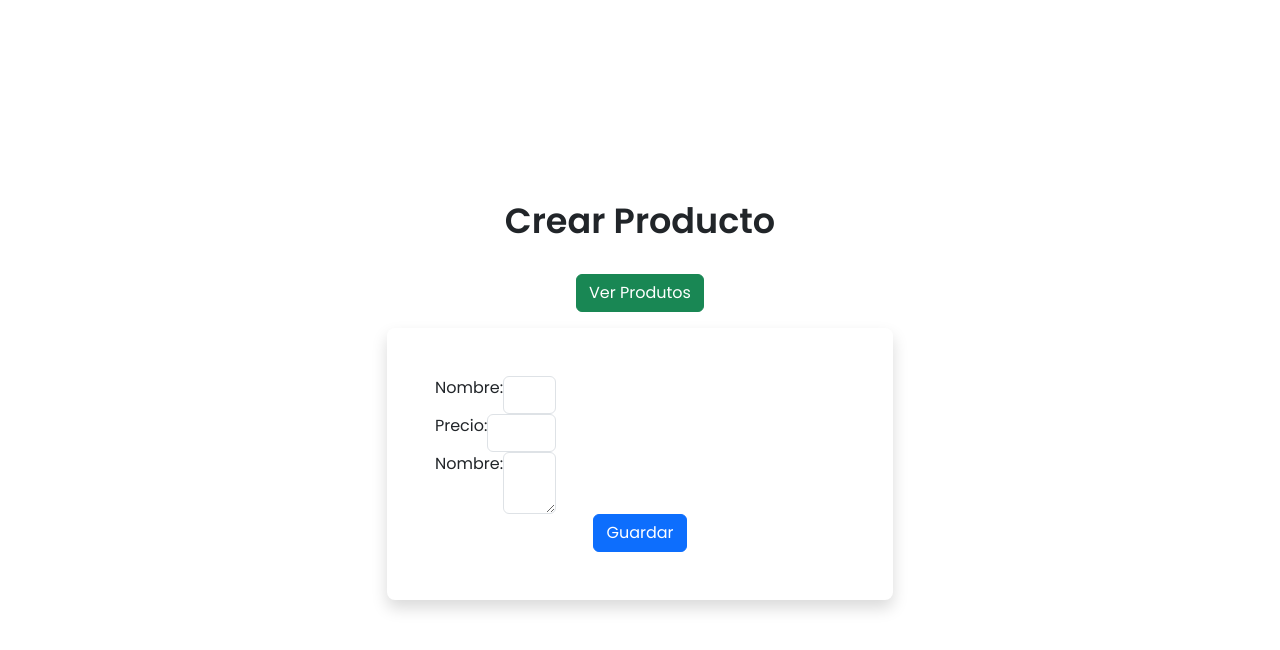
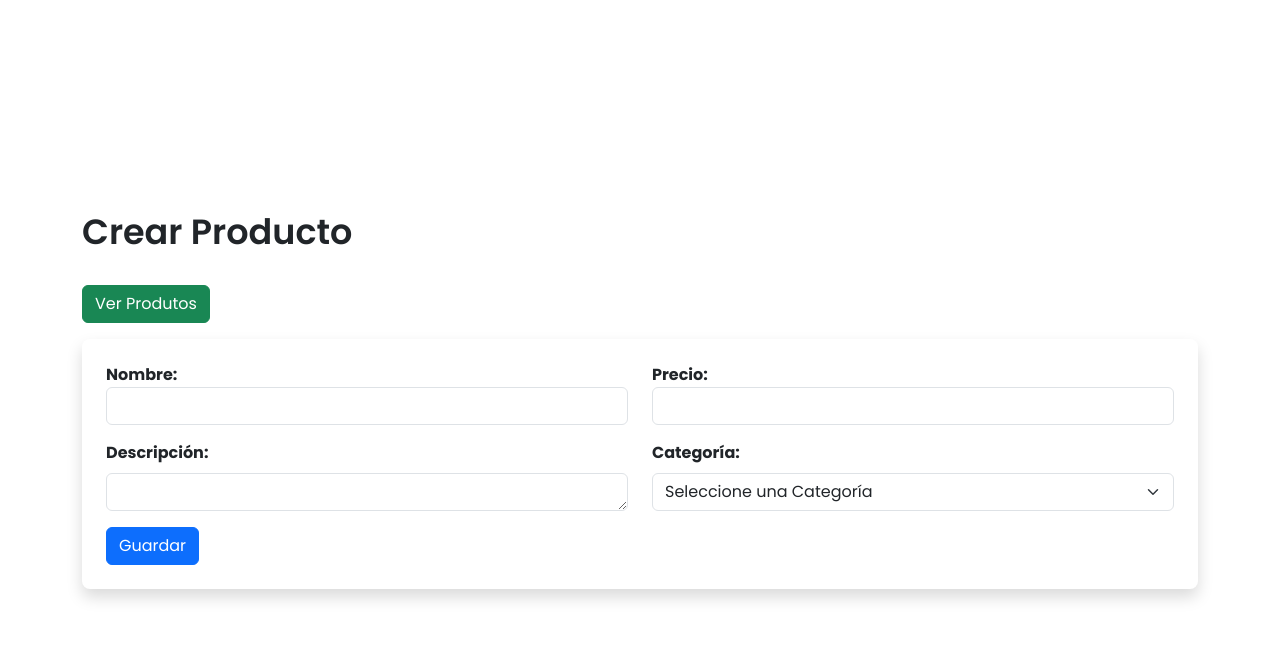
Before and after one commit to FrancoLoera/Evidencia-4-Django, a Django app: page /crear/ in a window 1280 px wide. Shown: the top 650 px of the page. Run offline with Django 5.2, Linux system fonts and the light colour scheme; data comes from the database, SQL or seed files in the repository; both versions use the stored data as it was after the commit; some libraries are stand-ins or nearby versions.

Commit message:
Formulario de Creación de productos terminado. Pendiente: Formulario de Editar productos y Formularios de Categorías

```diff
--- a/proyecto_prueba/app/templates/crear.html
+++ b/proyecto_prueba/app/templates/crear.html
@@ -15,23 +15,34 @@
 </head>
 <body>
     <main class="container vh-100 d-flex flex-column align-items-center justify-content-center">
-        <h1>Crear Producto</h1>
-        <a class="text-decoration-none btn btn-success mt-4 mb-3 align-self-center" href="{% url 'listar' %}">Ver Produtos</a>
-        <div class="p-5 rounded-3 text-center shadow">
-            <form method="post">
+        <div>
+            <h1>Crear Producto</h1>
+            <a class="text-decoration-none btn btn-success mt-4 mb-3 align-self-center" href="{% url 'listar' %}">Ver Produtos</a>
+            <form class="p-4 rounded-3 shadow" method="post">
                 {% csrf_token %}
-                <div class="row d-flex flex-column">
-                    <div class="col-4 d-flex">
-                        <label class="form-label" for="nombre">Nombre:</label>
-                        <input class="form-control" type="text" name="nombre"><br>
+                <div class="row display-flex">
+                    <div class="col-6 mb-3">
+                        <div><l1abel class="form-label fw-bold" for="nombre">Nombre:</label></div>
+                        <div><input class="form-control" type="text" name="nombre" required></div>
                     </div>
-                    <div class="col-4 d-flex">
-                        <label class="form-label" for="precio">Precio:</label>
-                        <input class="form-control" type="text" name="precio"><br>
+                    <div class="col-6 mb-3">
+                        <div><label class="form-label fw-bold mb-0" for="precio">Precio:</label></div>
+                        <div><input class="form-control" type="number" step="0.01" min="0" name="precio" required></div>
                     </div>
-                    <div class="col-4 d-flex">
-                        <label class="form-label" for="descripcion">Nombre:</label>
-                        <textarea class="form-control" name="descripcion"></textarea>
+                    <div class="col-6 mb-3">
+                        <div><label class="form-label fw-bold" for="descripcion">Descripción:</label></div>
+                        <div><textarea class="form-control" name="descripcion" rows="1" required></textarea></div>
+                    </div>
+                    <div class="col-6 mb-3">
+                        <div><label class="form-label fw-bold" for="categoria">Categoría:</label></div>
+                        <div>
+                            <select class="form-select" name="categoria" id="categoria" required>
+                                <option value="">Seleccione una Categoría</option>
+                                {% for categoria in categorias %}
+                                    <option value="{{ categoria.id }}">{{ categoria.nombre }}</option>
+                                {% endfor %}
+                            </select>
+                        </div>
                     </div>
                 </div>
                 <button type="submit" class="btn btn-primary">Guardar</button>
--- a/proyecto_prueba/app/views.py
+++ b/proyecto_prueba/app/views.py
@@ -2,7 +2,7 @@ from django.shortcuts import render
 
 # Create your views here.
 from django.shortcuts import render, redirect, get_object_or_404
-from .models import Producto
+from .models import Producto, Categoria
 
 def listar_productos(request):
     productos = Producto.objects.all()
@@ -13,9 +13,14 @@ def crear_producto(request):
         nombre = request.POST['nombre']
         precio = request.POST['precio']
         descripcion = request.POST['descripcion']
-        Producto.objects.create(nombre=nombre, precio=precio, descripcion=descripcion)
+        categoria_id = request.POST.get('categoria')
+
+        categoria = Categoria.objects.get(id=categoria_id)
+
+        Producto.objects.create(nombre=nombre, precio=precio, descripcion=descripcion, categoria=categoria)
         return redirect('listar')
-    return render(request, 'crear.html')
+    categorias = Categoria.objects.all()
+    return render(request, 'crear.html', {'categorias': categorias})
 
 def editar_producto(request, id):
     producto = get_object_or_404(Producto, id=id)
```
Also changed, not shown: proyecto_prueba/db.sqlite3.
